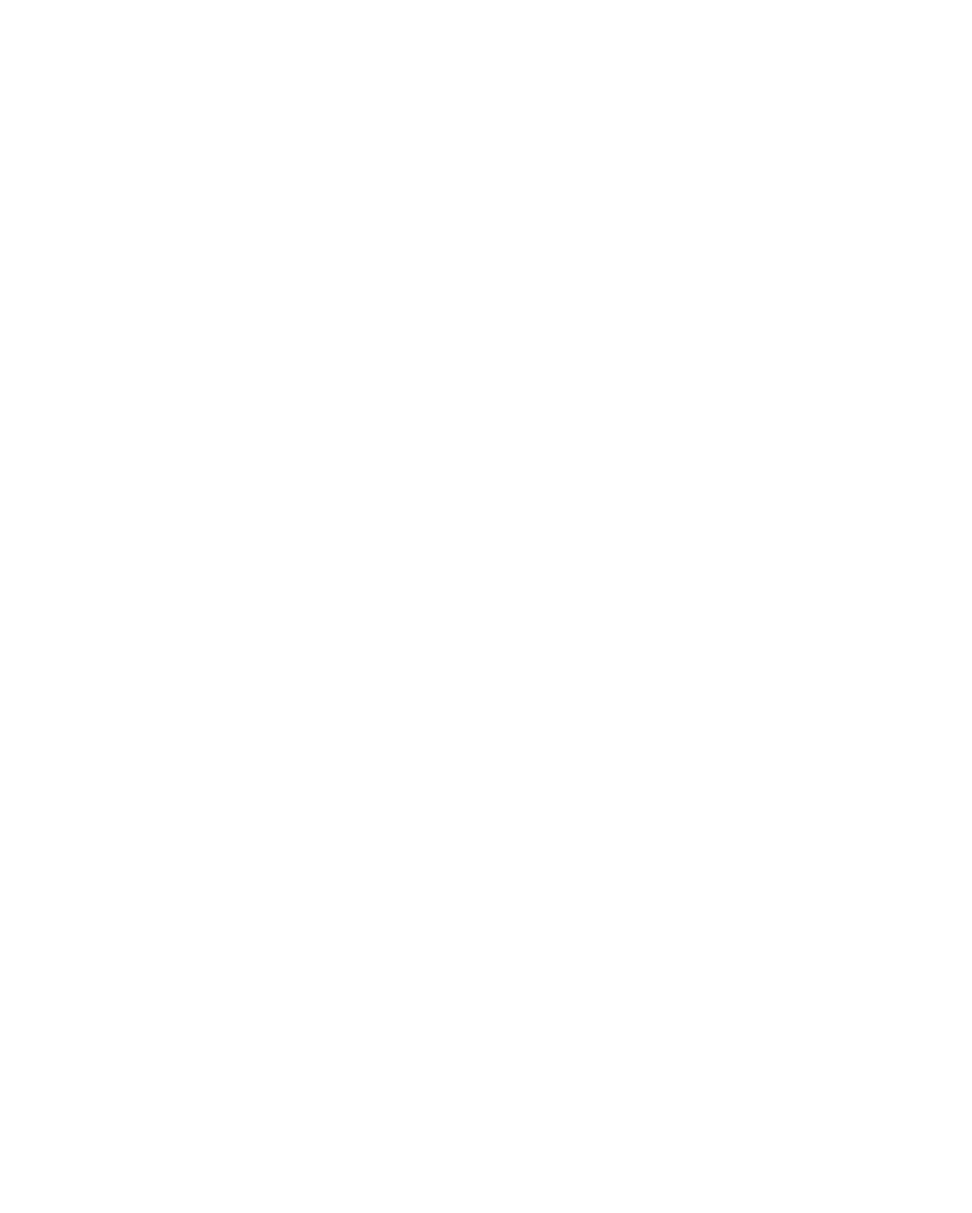
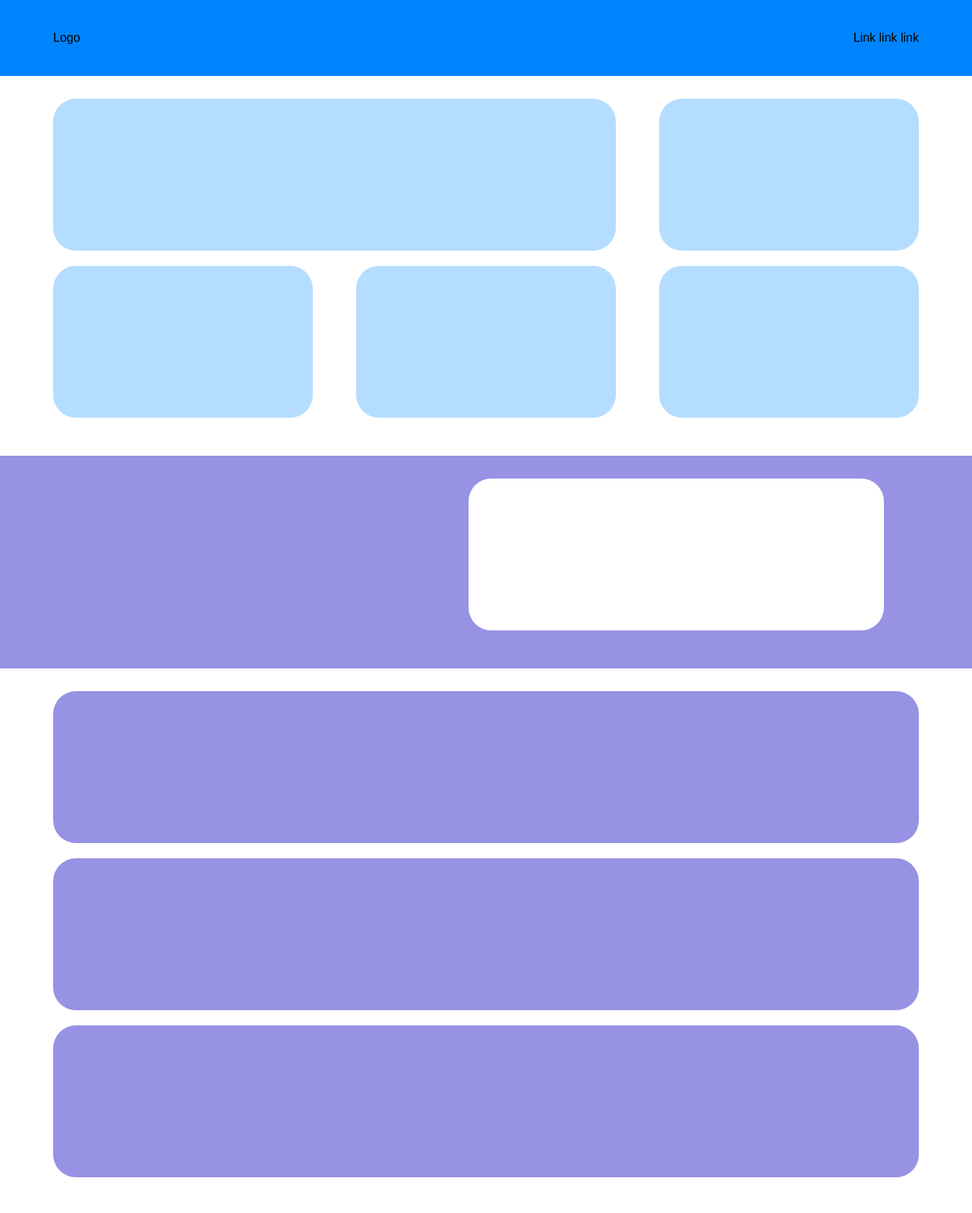
Before and after one commit to domenicatonziello/htmlcss-responsive-layout, a plain HTML site: page index.html in a window 1280 px wide. Shown: the top 1597 px of the page at 76% size. Before the commit the page ends 800 px from the top, so only its background shows below. Drawn offline with Linux system fonts and the light colour scheme.

Commit message:
struttura blocchi

```diff
--- a/index.html
+++ b/index.html
@@ -5,10 +5,91 @@
     <meta http-equiv="X-UA-Compatible" content="IE=edge">
     <meta name="viewport" content="width=device-width, initial-scale=1.0">
     <title>Responsive Layout</title>
+    <!-- FONT -->
+    <link rel="preconnect" href="https://fonts.googleapis.com">
+    <link rel="preconnect" href="https://fonts.gstatic.com" crossorigin>
+    <link href="https://fonts.googleapis.com/css2?family=PT+Sans:wght@400;700&display=swap" rel="stylesheet">
+    <!-- CDNJS -->
     <link rel="stylesheet" href="https://cdnjs.cloudflare.com/ajax/libs/font-awesome/6.2.1/css/all.min.css" integrity="sha512-MV7K8+y+gLIBoVD59lQIYicR65iaqukzvf/nwasF0nqhPay5w/9lJmVM2hMDcnK1OnMGCdVK+iQrJ7lzPJQd1w==" crossorigin="anonymous" referrerpolicy="no-referrer" />
+    <!-- STYLE -->
     <link rel="stylesheet" href="style.css">
 </head>
 <body>
-
+    <!-- HEADER -->
+    <header>
+        <div class="container">
+            <div class="navbar">
+                <nav class="nav-left"> Logo</nav>
+                <nav class="nav-right"> Link link link</nav>
+            </div>
+        </div>
+    </header>
+    <!-- MAIN -->
+    <main>
+        <!-- INFORMATIONS -->
+        <section id="informations" class="bg-white">
+            <div class="container">
+                <div class="row">
+                    <div class="card application bg-heavenly"></div>
+                    <div class="card bg-heavenly"></div>
+                    <div class="card bg-heavenly"></div>
+                    <div class="card bg-heavenly"></div>
+                    <div class="card bg-heavenly"></div>
+                </div>
+            </div>
+        </section>
+        <!-- STRATEGIC-PLANNING -->
+        <section id="strategic-planning" class="bg-purple">
+            <div class="container">
+                <div class="row">
+                    <div class="card"></div>
+                    <div class="card bg-white"></div>
+                </div>
+            </div>
+        </section>
+        <!-- TESTIMONIALS -->
+        <section id="testimonials" class="bg-white">
+            <div class="container">
+                <p></p>
+                <h2></h2>
+                <p></p>
+                <div class="row">
+                    <div class="card bg-purple"></div>
+                    <div class="card bg-purple"></div>
+                    <div class="card bg-purple"></div>
+                </div>
+            </div>
+        </section>
+        <!-- BENEFITS -->
+        <section id="benefits" class="bg-purple">
+            <div class="container">
+                <h2></h2>
+                <div class="row">
+                    <div class="card bg-white"></div>
+                    <div class="card bg-white"></div>
+                    <div class="card bg-white"></div>
+                    <div class="card bg-white"></div>
+                    <div class="card bg-white"></div>
+                    <div class="card bg-white"></div>
+                </div>
+            </div>
+        </section>
+        <!-- ABOUT US -->
+        <section id="about-us" class="bg-white">
+            <div class="container">
+                <div class="row">
+                    <div class="col-left"></div>
+                    <div class="col-right"></div>
+                </div>
+            </div>
+        </section>
+        <!-- GET STARTED -->
+        <section id="get-started" class="bg-purple">
+            <div class="container">
+            </div>
+        </section>
+    </main>
+    <!-- FOOTER -->
+    <footer></footer>
 </body>
 </html>
--- a/style.css
+++ b/style.css
@@ -8,8 +8,106 @@
 body{
     font-family: sans-serif;
 }
+section{
+    /* margin-bottom: 30px; */
+    padding: 30px 0;
+}
 /* UTILITY */
 .container{
     max-width: 1200px;
     margin: 0 auto;
+    padding: 0 30px;
 }
+.row{
+    display: flex;
+    flex-wrap: wrap;
+}
+.bg-white{
+   background-color: white ;
+}
+.bg-purple{
+    background-color: rgb(151,146,228);
+}
+.bg-heavenly{
+    background-color: rgb(181,221,255);
+}
+/*** HEADER ***/
+header{
+    height: 100px;
+    background-color: rgb(0,132,253);
+
+    position: fixed;
+    left: 0;
+    right: 0;
+}
+.navbar{
+    height: 100px;
+    display: flex;
+    justify-content: space-between;
+    align-items: center;
+}
+/*** MAIN ***/
+main{
+    padding-top: 100px;
+}
+/* informations */
+.card{
+    flex-basis: 100%;
+    min-height: 200px ;
+
+    border-radius: 30px;
+    margin-bottom: 20px;
+}
+/* strategic-planning */
+/* testimonials */
+/* benefits */
+/* about us */
+.col-left, .col-right{
+    flex-basis: 100%;
+
+    min-height: 300px;
+    border: 1px dashed blue;
+}
+/* get started */
+#get-started .container{
+    min-height: 400px;
+    border: 1px dashed black;
+}
+
+/*** FOOTER ***/
+footer{
+    height: 250px ;
+    background-color: rgb(51,51,51);
+}
+
+/*****************--RESPONSIVE-- ******************/
+@media screen and (min-width: 768px ) {
+    #informations .row{
+        justify-content: space-between;
+    }
+    #informations .card.application{
+        flex-basis: 65%;
+     }
+    #informations .card{
+        flex-basis: 30%;
+    }
+    #benefits .row{
+        justify-content: space-between;
+    }
+    #benefits .card{
+        flex-basis: 48%;
+    }
+    .col-left, .col-right{
+        flex-basis: 50%;
+    }
+}
+
+@media screen and (min-width: 920px) {
+    #strategic-planning .card{
+        flex-basis: 48%;
+    }
+
+    #benefits .card{
+        flex-basis: 32%;
+    }
+}
```
